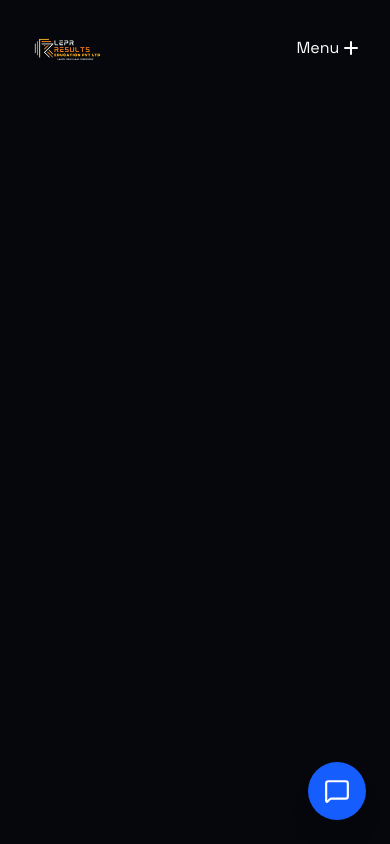
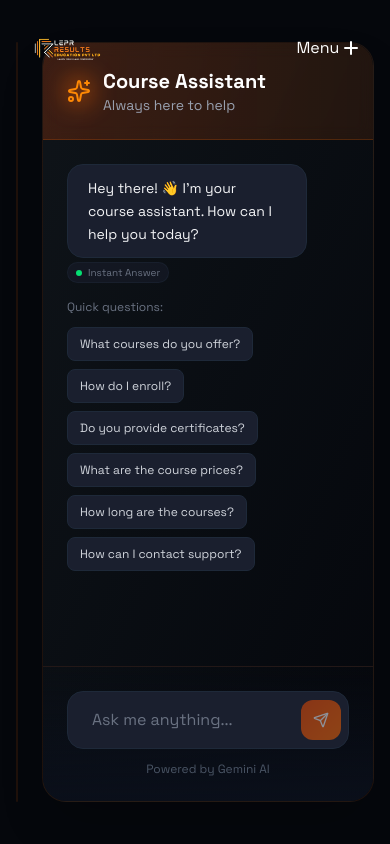
Before and after one commit to PreranaBali/ResultzEducation, a React (Vite) app: page /Chat in a window 390 px wide. Built offline with nearby package versions, Linux system fonts and the light colour scheme; grey boxes are pictures that could not be loaded.

Commit message:
Addition of chatbot

```diff
--- a/package.json
+++ b/package.json
@@ -10,6 +10,7 @@
     "preview": "vite preview"
   },
   "dependencies": {
+    "@google/generative-ai": "^0.24.1",
     "@react-three/drei": "^10.7.6",
     "@react-three/fiber": "^9.4.0",
     "@react-three/postprocessing": "^3.0.4",
--- a/src/App.jsx
+++ b/src/App.jsx
@@ -5,7 +5,6 @@ import HolographicCubeHero from "./pages/utils/HolographicCubeHero";
 
 // Pages
 import HomePage from "./pages/HomePage";
-import CoursesPage from "./pages/CoursesPage";
 import CoursePage from "./pages/CoursePage";
 import AboutPage from "./pages/AboutPage";
 import ContactPage from "./pages/ContactPage";
@@ -21,8 +20,7 @@ export default function App() {
           path="/"
           element={<HomePage hero={<HolographicCubeHero />} />}
         />
-        <Route path="/courses" element={<CoursesPage />} />
-        <Route path="/courses/:coursename" element={<CoursePage />} />
+        <Route path="/courses" element={<CoursePage />} />
         <Route path="/about" element={<AboutPage />} />
         <Route path="/contact" element={<ContactPage />} />
         <Route path="/Chat" element={<Chat/>}/>
--- a/src/components/Chat.jsx
+++ b/src/components/Chat.jsx
@@ -1,229 +1,353 @@
-import React, { useState, useRef, useEffect } from "react"
-import { Send, Bot, User, MessageSquare } from "lucide-react"
-import { Canvas } from "@react-three/fiber"
-import { OrbitControls } from "@react-three/drei"
+import React, { useState, useRef, useEffect } from 'react';
+import { Send, Loader2, Sparkles } from 'lucide-react';
+import { GoogleGenerativeAI } from '@google/generative-ai';
 
-// Simple 3D Robot Model
-function RobotModel() {
-  return (
-    <mesh>
-      <boxGeometry args={[1, 1.2, 1]} />
-      <meshStandardMaterial color="#4f8df7" />
-    </mesh>
-  )
-}
+export default function RobotChatbot() {
+  const [messages, setMessages] = useState([
+    { role: 'assistant', content: 'Hey there! 👋 I\'m your course assistant. How can I help you today?', isAI: false }
+  ]);
+  const [input, setInput] = useState('');
+  const [isLoading, setIsLoading] = useState(false);
+  const messagesEndRef = useRef(null);
+  const inputRef = useRef(null);
 
-export default function LMSChatbot() {
-  const [open, setOpen] = useState(false)
-  const [messages, setMessages] = useState([
-    {
-      id: 1,
-      text: "🤖 Hi! I'm RoboMentor. How can I help you today?",
-      sender: "bot",
-      options: [
-        { id: "learn_system", text: "📚 Learn About the Platform" },
-        { id: "courses", text: "🎓 Courses & Enrollment" },
-        { id: "certificates", text: "📄 Certificates" },
-        { id: "faqs", text: "❓ FAQs" },
-      ],
-    },
-  ])
-
-  const [isTyping, setIsTyping] = useState(false)
-  const messagesEndRef = useRef(null)
+  // Quick question suggestions
+  const quickQuestions = [
+    "What courses do you offer?",
+    "How do I enroll?",
+    "Do you provide certificates?",
+    "What are the course prices?",
+    "How long are the courses?",
+    "How can I contact support?"
+  ];
 
   const scrollToBottom = () => {
-    messagesEndRef.current?.scrollIntoView({ behavior: "smooth" })
-  }
+    messagesEndRef.current?.scrollIntoView({ behavior: 'smooth' });
+  };
 
   useEffect(() => {
-    scrollToBottom()
-  }, [messages])
+    scrollToBottom();
+  }, [messages]);
 
-  const handleOptionSelect = (optionId, optionText) => {
-    const newUserMessage = {
-      id: messages.length + 1,
-      text: optionText,
-      sender: "user",
+  // Predefined responses for common course questions
+  const getLocalResponse = (message) => {
+    const lowerMessage = message.toLowerCase();
+
+    // Course-related questions
+    if (lowerMessage.includes('course') && (lowerMessage.includes('offer') || lowerMessage.includes('available') || lowerMessage.includes('have'))) {
+      return 'We offer a wide range of courses including:\n• Web Development (HTML, CSS, JavaScript, React)\n• Python Programming\n• Data Science & AI\n• Mobile App Development\n• Cloud Computing\n\nWhich course interests you? 📚';
     }
 
-    setMessages((prev) => [...prev, newUserMessage])
-    setIsTyping(true)
-
-    setTimeout(() => {
-      const botResponse = getBotResponse(optionId)
-      setMessages((prev) => [...prev, botResponse])
-      setIsTyping(false)
-    }, 900)
-  }
-
-  const getBotResponse = (optionId) => {
-    const responses = {
-      learn_system: {
-        text: "Our LMS helps students learn with structured modules, videos, and quizzes. What would you like to explore?",
-        options: [
-          { id: "modules", text: "📘 Learning Modules" },
-          { id: "tracking", text: "📊 Progress Tracking" },
-          { id: "main_menu", text: "🏠 Main Menu" },
-        ],
-      },
-
-      modules: {
-        text: "Modules include video lectures, notes, and quizzes to help you learn step-by-step.",
-        options: [
-          { id: "learn_system", text: "📚 Back" },
-          { id: "main_menu", text: "🏠 Main Menu" },
-        ],
-      },
-
-      tracking: {
-        text: "Your progress updates automatically as you complete modules and quizzes.",
-        options: [
-          { id: "learn_system", text: "📚 Back" },
-          { id: "main_menu", text: "🏠 Main Menu" },
-        ],
-      },
-
-      courses: {
-        text: "Browse courses, view details, and enroll instantly.",
-        options: [{ id: "main_menu", text: "🏠 Main Menu" }],
-      },
-
-      certificates: {
-        text: "Certificates generate automatically after you complete all modules.",
-        options: [{ id: "main_menu", text: "🏠 Main Menu" }],
-      },
-
-      faqs: {
-        text: "Choose an FAQ:",
-        options: [
-          { id: "faq1", text: "❓ How to enroll?" },
-          { id: "faq2", text: "❓ How to download notes?" },
-          { id: "faq3", text: "❓ Certificate issues" },
-          { id: "main_menu", text: "🏠 Main Menu" },
-        ],
-      },
-
-      faq1: {
-        text: "You can enroll by clicking the 'Enroll Now' button on the course page.",
-        options: [
-          { id: "faqs", text: "🔙 Back" },
-          { id: "main_menu", text: "🏠 Main Menu" },
-        ],
-      },
-
-      faq2: {
-        text: "Notes can be downloaded from the Materials section in your module.",
-        options: [
-          { id: "faqs", text: "🔙 Back" },
-          { id: "main_menu", text: "🏠 Main Menu" },
-        ],
-      },
-
-      faq3: {
-        text: "Ensure all modules and quizzes are completed for certificate generation.",
-        options: [
-          { id: "faqs", text: "🔙 Back" },
-          { id: "main_menu", text: "🏠 Main Menu" },
-        ],
-      },
-
-      main_menu: {
-        text: "How can I assist you today?",
-        options: [
-          { id: "learn_system", text: "📚 Learn About the Platform" },
-          { id: "courses", text: "🎓 Courses & Enrollment" },
-          { id: "certificates", text: "📄 Certificates" },
-          { id: "faqs", text: "❓ FAQs" },
-        ],
-      },
+    if (lowerMessage.includes('enroll') || lowerMessage.includes('registration') || lowerMessage.includes('sign up')) {
+      return 'To enroll in a course:\n1. Browse our course catalog\n2. Click on the course you want\n3. Click "Enroll Now"\n4. Complete the registration form\n\nNeed help with a specific course? Let me know! ✨';
     }
 
-    return {
-      id: Date.now(),
-      text: responses[optionId]?.text || "I didn’t understand that.",
-      sender: "bot",
-      options: responses[optionId]?.options || [],
+    if (lowerMessage.includes('price') || lowerMessage.includes('cost') || lowerMessage.includes('fee')) {
+      return 'Our courses have flexible pricing:\n• Free courses for beginners\n• Premium courses: ₹999 - ₹4,999\n• Certification programs: ₹5,999+\n\nMany courses offer installment options. Check individual course pages for details! 💰';
     }
-  }
+
+    if (lowerMessage.includes('certificate') || lowerMessage.includes('certification')) {
+      return 'Yes! We provide certificates:\n• Course completion certificates for all paid courses\n• Industry-recognized certifications for advanced programs\n• Certificates are downloadable and shareable on LinkedIn\n\nComplete all assignments to earn your certificate! 🎓';
+    }
+
+    if (lowerMessage.includes('duration') || lowerMessage.includes('how long')) {
+      return 'Course durations vary:\n• Short courses: 2-4 weeks\n• Standard courses: 6-8 weeks\n• Comprehensive programs: 3-6 months\n\nYou can learn at your own pace with lifetime access! ⏱️';
+    }
+
+    if (lowerMessage.includes('assignment') || lowerMessage.includes('homework')) {
+      return 'Assignments are an important part of learning:\n• Check your course dashboard for pending assignments\n• Submission deadlines are clearly marked\n• Get feedback from instructors within 48 hours\n• Need help? Use the discussion forum or contact support! 📝';
+    }
+
+    if (lowerMessage.includes('support') || lowerMessage.includes('help') || lowerMessage.includes('contact')) {
+      return 'We\'re here to help! 💪\n• Live chat support: Available 9 AM - 6 PM IST\n• Email: support@yourwebsite.com\n• Discussion forums for each course\n• 1-on-1 mentor sessions for premium courses\n\nWhat do you need help with?';
+    }
+
+    if (lowerMessage.includes('instructor') || lowerMessage.includes('teacher')) {
+      return 'Our instructors are industry experts with:\n• 5+ years of real-world experience\n• Working professionals from top companies\n• Passionate about teaching\n• Available for doubt resolution\n\nEach course page shows instructor profiles! 👨‍🏫';
+    }
+
+    if (lowerMessage.includes('refund') || lowerMessage.includes('money back')) {
+      return 'We offer a 7-day money-back guarantee:\n• Request a refund within 7 days of purchase\n• No questions asked policy\n• Full refund processed in 5-7 business days\n• Contact support@yourwebsite.com to initiate\n\nYour satisfaction is our priority! 💯';
+    }
+
+    if (lowerMessage.includes('prerequisite') || lowerMessage.includes('requirement')) {
+      return 'Prerequisites vary by course:\n• Beginner courses: No prior knowledge needed\n• Intermediate courses: Basic programming knowledge\n• Advanced courses: Check specific requirements on course page\n\nNot sure? Take our skill assessment quiz! 🎯';
+    }
+
+    // General greetings
+    if (lowerMessage.includes('hello') || lowerMessage.includes('hi') || lowerMessage.includes('hey')) {
+      return 'Hey there! 👋 I\'m your course assistant. I can help you with:\n• Course information and enrollment\n• Pricing and certifications\n• Technical support\n• General questions\n\nWhat would you like to know?';
+    }
+
+    if (lowerMessage.includes('thank') || lowerMessage.includes('thanks')) {
+      return 'You\'re welcome! 😊 Feel free to ask if you have more questions. Happy learning! 🚀';
+    }
+
+    return null; // No local match, use Gemini
+  };
+
+  const handleSubmit = async (e, questionText = null) => {
+    e?.preventDefault();
+    const userMessage = questionText || input.trim();
+
+    if (!userMessage || isLoading) return;
+
+    setInput('');
+    setMessages(prev => [...prev, { role: 'user', content: userMessage, isAI: false }]);
+    setIsLoading(true);
+
+    // Check for local response first
+    const localResponse = getLocalResponse(userMessage);
+
+    if (localResponse) {
+      // Simulate a small delay for natural feel
+      setTimeout(() => {
+        setMessages(prev => [...prev, { role: 'assistant', content: localResponse, isAI: false }]);
+        setIsLoading(false);
+      }, 500);
+      return;
+    }
+
+    // If no local response found, use Gemini AI
+    try {
+      const apiKey = import.meta.env.VITE_GEMINI_API_KEY;
+
+      if (!apiKey) {
+        throw new Error('API key not found. Please add VITE_GEMINI_API_KEY to your .env file');
+      }
+
+      // Initialize Gemini AI with free tier model
+      const genAI = new GoogleGenerativeAI(apiKey);
+      const model = genAI.getGenerativeModel({
+        model: "gemini-2.5-flash",
+        systemInstruction: "You are a helpful course assistant. Be friendly, concise, and educational."
+      });
+
+      // Build conversation history for context (excluding the initial welcome message)
+      // Filter out the welcome message and ensure history starts with user message
+      const chatHistory = messages
+        .slice(1) // Skip the first welcome message
+        .filter((msg, index, arr) => {
+          // Ensure we don't start with a model message
+          if (index === 0 && msg.role === 'assistant') return false;
+          return true;
+        })
+        .map(msg => ({
+          role: msg.role === 'assistant' ? 'model' : 'user',
+          parts: [{ text: msg.content }]
+        }));
+
+      // Start chat with history
+      const chat = model.startChat({
+        history: chatHistory,
+        generationConfig: {
+          maxOutputTokens: 1000,
+          temperature: 0.7,
+        },
+      });
+
+      // Send message and get response
+      const result = await chat.sendMessage(userMessage);
+      const text = result.response.text();
+
+      setMessages(prev => [...prev, { role: 'assistant', content: text, isAI: true }]);
+    } catch (error) {
+      console.error('Gemini API Error:', error);
+      let errorMessage = 'Oops! Something went wrong. ';
+
+      if (error.message?.includes('API key')) {
+        errorMessage += 'Please check your API key in the .env file.';
+      } else if (error.message?.includes('quota')) {
+        errorMessage += 'API quota exceeded. Please try again later.';
+      } else if (error.message?.includes('404')) {
+        errorMessage += 'Model not found. Please check the model name.';
+      } else {
+        errorMessage += `Error: ${error.message || 'Unknown error'}`;
+      }
+
+      setMessages(prev => [...prev, {
+        role: 'assistant',
+        content: errorMessage,
+        isAI: true
+      }]);
+    } finally {
+      setIsLoading(false);
+    }
+  };
+
+  const handleQuickQuestion = (question) => {
+    handleSubmit(null, question);
+  };
+
+  const handleKeyPress = (e) => {
+    if (e.key === 'Enter' && !e.shiftKey) {
+      e.preventDefault();
+      handleSubmit(e);
+    }
+  };
 
   return (
-    <>
-      {/* Floating Button */}
-      <button
-        onClick={() => setOpen(true)}
-        className="fixed bottom-6 right-6 bg-blue-600 hover:bg-blue-700 text-white p-4 rounded-full shadow-xl transition transform hover:scale-110 z-50"
-      >
-        <MessageSquare size={26} />
-      </button>
+    <div className="min-h-screen bg-[#05070c] flex items-center justify-center p-4">
+      <div className="w-full max-w-7xl h-[90vh] flex gap-6 relative">
 
-      {/* FULL SCREEN CHAT */}
-      {open && (
-        <div className="fixed inset-0 bg-black/40 backdrop-blur-sm flex items-center justify-center z-50 animate-fadeIn">
-          <div className="bg-white w-[90%] h-[85%] rounded-3xl shadow-2xl flex overflow-hidden border border-gray-200">
+        {/* 3D Robot Section */}
+        <div className="flex-1 relative rounded-3xl overflow-hidden bg-gradient-to-br from-[#0a0f1a] to-[#05070c] border border-orange-500/10 shadow-2xl">
+          <div className="absolute inset-0 bg-gradient-to-t from-[#05070c] via-transparent to-transparent z-10 pointer-events-none" />
+          <iframe
+            src='https://my.spline.design/superkidrobotcopy-fcsbjadb1HEIELz9cV31szos/'
+            frameBorder='0'
+            width='100%'
+            height='100%'
+            className="relative z-0"
+            title="3D Robot Model"
+          />
+          <div className="absolute bottom-8 left-8 z-20 flex items-center gap-3">
+            <div className="relative">
+              <div className="absolute inset-0 bg-orange-500 blur-xl opacity-50 animate-pulse" />
+              <div className="relative w-3 h-3 bg-orange-500 rounded-full" />
+            </div>
+            <span className="text-orange-400 font-medium text-sm tracking-wide">ONLINE</span>
+          </div>
+        </div>
 
-            {/* LEFT: 3D ROBOT */}
-            <div className="w-1/2 bg-gray-50 flex items-center justify-center relative">
-              <Canvas camera={{ position: [2, 2, 3] }}>
-                <ambientLight intensity={0.5} />
-                <directionalLight position={[5, 5, 5]} />
-                <RobotModel />
-                <OrbitControls enableZoom={false} />
-              </Canvas>
-              <h2 className="absolute bottom-6 text-xl font-semibold text-gray-700">Your AI Mentor</h2>
+        {/* Chat Interface */}
+        <div className="w-[450px] flex flex-col rounded-3xl overflow-hidden bg-gradient-to-br from-[#0f1419] to-[#05070c] border border-orange-500/10 shadow-2xl">
+
+          {/* Chat Header */}
+          <div className="bg-gradient-to-r from-orange-600/20 to-orange-500/10 backdrop-blur-sm border-b border-orange-500/20 p-6">
+            <div className="flex items-center gap-3">
+              <div className="relative">
+                <div className="absolute inset-0 bg-orange-500 blur-md opacity-50 animate-pulse" />
+                <Sparkles className="w-6 h-6 text-orange-400 relative" />
+              </div>
+              <div>
+                <h2 className="text-xl font-bold text-white">Course Assistant</h2>
+                <p className="text-sm text-gray-400">Always here to help</p>
+              </div>
             </div>
+          </div>
 
-            {/* RIGHT: CHAT */}
-            <div className="w-1/2 flex flex-col bg-white">
-              <div className="p-4 bg-blue-600 text-white flex justify-between items-center">
-                <h2 className="font-semibold text-lg flex items-center gap-2">
-                  <Bot size={22} /> RoboMentor
-                </h2>
-                <button onClick={() => setOpen(false)} className="text-white text-xl">✖</button>
-              </div>
-
-              <div className="flex-1 overflow-y-auto p-4 space-y-4">
-                {messages.map((msg) => (
-                  <div key={msg.id} className={`flex ${msg.sender === "bot" ? "justify-start" : "justify-end"}`}>
-                    <div
-                      className={`px-4 py-2 rounded-xl text-sm shadow-md max-w-[70%] ${
-                        msg.sender === "bot" ? "bg-gray-100 text-gray-800" : "bg-blue-600 text-white"
-                      }`}
-                    >
-                      {msg.text}
+          {/* Messages Area */}
+          <div className="flex-1 overflow-y-auto p-6 space-y-4 custom-scrollbar">
+            {messages.map((message, index) => (
+              <div key={index}>
+                <div
+                  className={`flex ${message.role === 'user' ? 'justify-end' : 'justify-start'} animate-fadeIn`}
+                >
+                  <div
+                    className={`max-w-[85%] rounded-2xl px-5 py-3 ${
+                      message.role === 'user'
+                        ? 'bg-gradient-to-br from-orange-600 to-orange-500 text-white shadow-lg shadow-orange-500/20'
+                        : 'bg-[#1a1f2e] text-gray-100 border border-gray-800'
+                    }`}
+                  >
+                    <p className="text-sm leading-relaxed whitespace-pre-wrap">{message.content}</p>
+                  </div>
+                </div>
+                {/* AI Badge */}
+                {message.role === 'assistant' && (
+                  <div className={`flex ${message.role === 'user' ? 'justify-end' : 'justify-start'} mt-1`}>
+                    <div className="flex items-center gap-1.5 px-2 py-0.5 rounded-full bg-[#1a1f2e]/50 border border-gray-800/50">
+                      <div className={`w-1.5 h-1.5 rounded-full ${message.isAI ? 'bg-purple-400' : 'bg-green-400'}`} />
+                      <span className="text-[10px] text-gray-500">
+                        {message.isAI ? 'AI Response' : 'Instant Answer'}
+                      </span>
                     </div>
-                  </div>
-                ))}
-
-                {isTyping && (
-                  <div className="flex items-start gap-2 text-gray-500 text-sm">
-                    <span className="animate-pulse">Typing...</span>
-                  </div>
-                )}
-
-                <div ref={messagesEndRef} />
-              </div>
-
-              <div className="p-3 border-t bg-gray-50">
-                {messages[messages.length - 1]?.options?.length > 0 && !isTyping && (
-                  <div className="grid grid-cols-1 gap-2">
-                    {messages[messages.length - 1].options.map((opt) => (
-                      <button
-                        key={opt.id}
-                        onClick={() => handleOptionSelect(opt.id, opt.text)}
-                        className="bg-white border border-gray-200 hover:border-blue-500 hover:bg-blue-50 rounded-lg px-3 py-2 text-left text-sm transition"
-                      >
-                        {opt.text}
-                      </button>
-                    ))}
                   </div>
                 )}
               </div>
+            ))}
 
+            {/* Quick Questions - Always visible */}
+            {messages.length >= 1 && (
+              <div className="space-y-3 animate-fadeIn">
+                <p className="text-xs text-gray-500 font-medium">Quick questions:</p>
+                <div className="flex flex-wrap gap-2">
+                  {quickQuestions.map((question, index) => (
+                    <button
+                      key={index}
+                      onClick={() => handleQuickQuestion(question)}
+                      disabled={isLoading}
+                      className="text-xs bg-[#1a1f2e] hover:bg-orange-500/20 text-gray-300 hover:text-orange-400 px-3 py-2 rounded-lg border border-gray-800 hover:border-orange-500/50 transition-all duration-300 disabled:opacity-50 disabled:cursor-not-allowed"
+                    >
+                      {question}
+                    </button>
+                  ))}
+                </div>
+              </div>
+            )}
+
+            {isLoading && (
+              <div className="flex justify-start animate-fadeIn">
+                <div className="bg-[#1a1f2e] rounded-2xl px-5 py-3 border border-gray-800">
+                  <Loader2 className="w-5 h-5 text-orange-400 animate-spin" />
+                </div>
+              </div>
+            )}
+            <div ref={messagesEndRef} />
+          </div>
+
+          {/* Input Area */}
+          <div className="p-6 bg-gradient-to-t from-[#0a0f1a] to-transparent border-t border-orange-500/10">
+            <div className="relative">
+              <input
+                ref={inputRef}
+                type="text"
+                value={input}
+                onChange={(e) => setInput(e.target.value)}
+                onKeyPress={handleKeyPress}
+                placeholder="Ask me anything..."
+                disabled={isLoading}
+                className="w-full bg-[#1a1f2e] text-white rounded-2xl pl-6 pr-14 py-4 outline-none border border-gray-800 focus:border-orange-500/50 transition-all duration-300 placeholder-gray-500 disabled:opacity-50"
+              />
+              <button
+                onClick={handleSubmit}
+                disabled={!input.trim() || isLoading}
+                className="absolute right-2 top-1/2 -translate-y-1/2 bg-gradient-to-br from-orange-600 to-orange-500 text-white rounded-xl p-3 hover:shadow-lg hover:shadow-orange-500/30 transition-all duration-300 disabled:opacity-50 disabled:cursor-not-allowed disabled:hover:shadow-none"
+              >
+                <Send className="w-4 h-4" />
+              </button>
             </div>
+            <p className="text-xs text-gray-600 mt-3 text-center">
+              Powered by Gemini AI
+            </p>
           </div>
         </div>
-      )}
-    </>
-  )
+      </div>
+
+      <style>{`
+        @keyframes fadeIn {
+          from {
+            opacity: 0;
+            transform: translateY(10px);
+          }
+          to {
+            opacity: 1;
+            transform: translateY(0);
+          }
+        }
+
+        .animate-fadeIn {
+          animation: fadeIn 0.3s ease-out;
+        }
+
+        .custom-scrollbar::-webkit-scrollbar {
+          width: 6px;
+        }
+
+        .custom-scrollbar::-webkit-scrollbar-track {
+          background: transparent;
+        }
+
+        .custom-scrollbar::-webkit-scrollbar-thumb {
+          background: #f97316;
+          border-radius: 10px;
+        }
+
+        .custom-scrollbar::-webkit-scrollbar-thumb:hover {
+          background: #ea580c;
+        }
+      `}</style>
+    </div>
+  );
 }
```
Also changed, not shown: src/pages/CoursesPage.jsx (deleted, +0 -28 lines), 2 other files (tests, documents, lock files or other folders).
